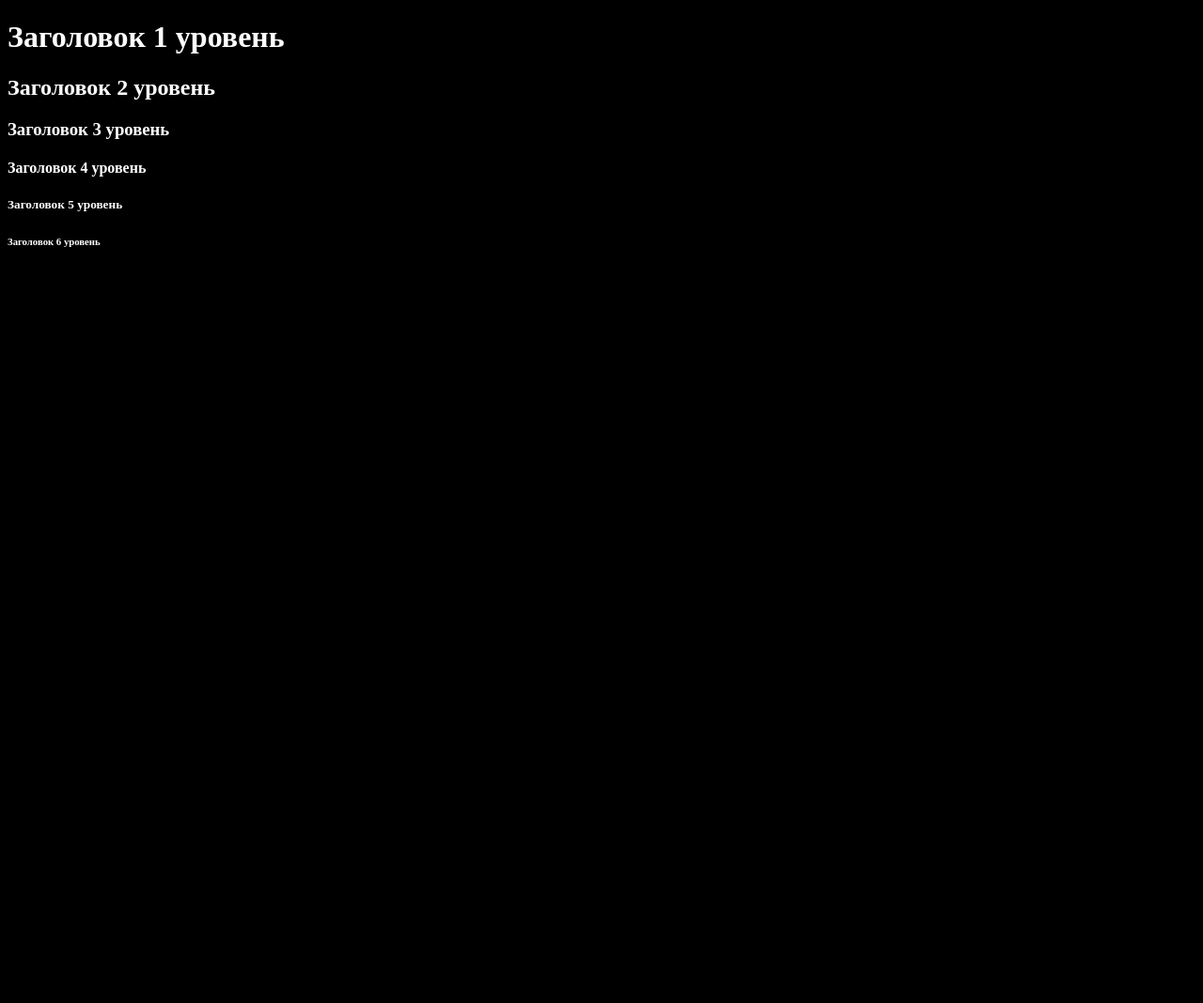
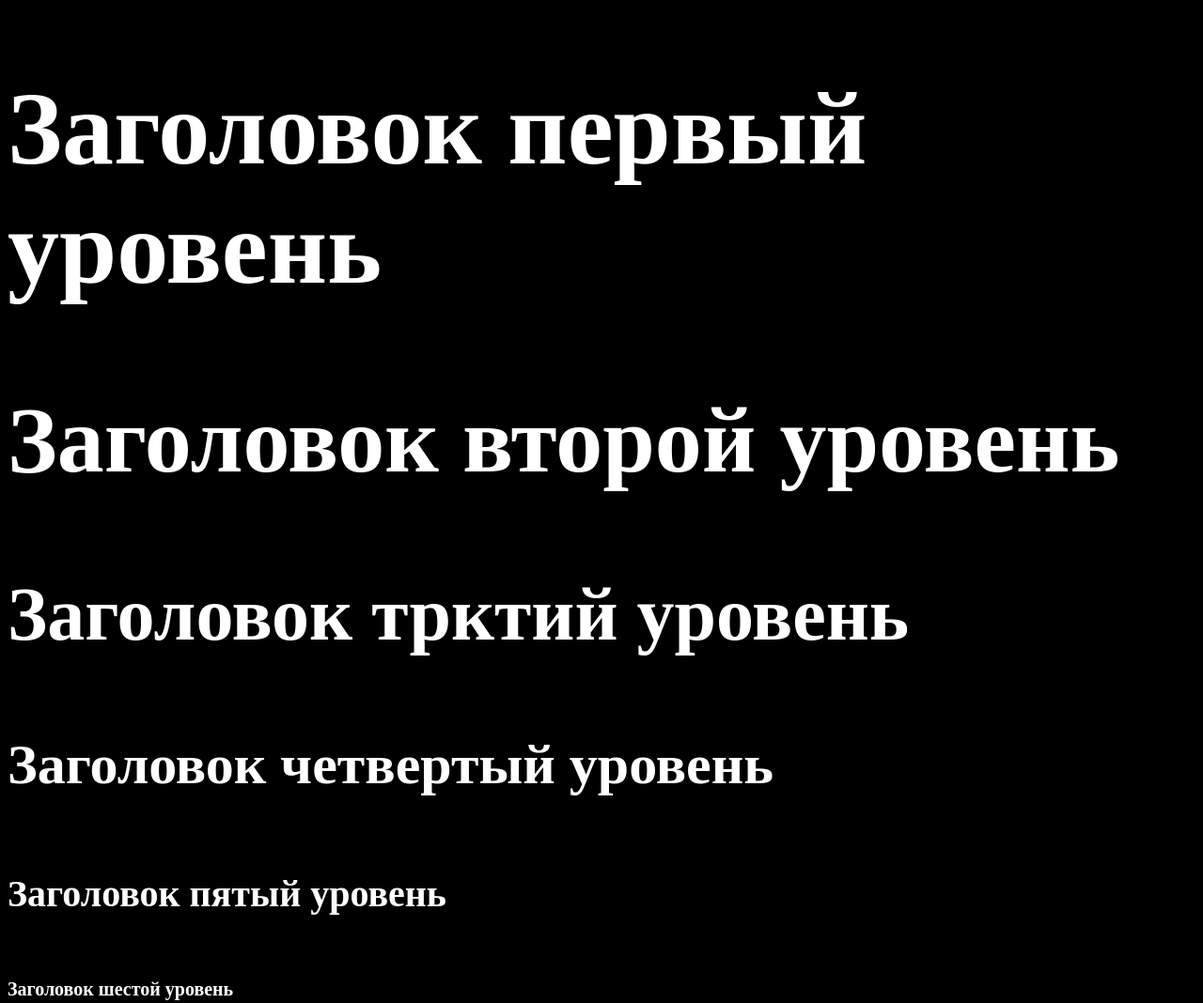
Before and after one commit to DmitryChernuha/learnHTML, a plain HTML site: page index.html in a window 1280 px wide. Shown: the whole page at 94% size. Before the commit the page ends 800 px from the top, so only its background shows below. Drawn offline with Linux system fonts and the light colour scheme.

Commit message:
Add text

```diff
--- a/css/main.css
+++ b/css/main.css
@@ -3,19 +3,25 @@ body{
 }
 h1{
     color: #fff;
+    font-size: 110px;
 }
 h2{
     color: #fff;
+    font-size: 100px;
 }
 h3{
     color: #fff;
+    font-size: 80px;
 }
 h4{
     color: #fff;
+    font-size: 60px;
 }
 h5{
     color: #fff;
+    font-size: 40px;
 }
 h6{
     color: #fff;
+    font-size: 20px;
 }
--- a/index.html
+++ b/index.html
@@ -7,12 +7,12 @@
 </head>
 <body>
     <div>
-        <h1>Заголовок 1 уровень</h1>
-        <h2>Заголовок 2 уровень</h2>
-        <h3>Заголовок 3 уровень</h3>
-        <h4>Заголовок 4 уровень</h4>
-        <h5>Заголовок 5 уровень</h5>
-        <h6>Заголовок 6 уровень</h6>
+        <h1>Заголовок первый уровень</h1>
+        <h2>Заголовок второй уровень</h2>
+        <h3>Заголовок трктий уровень</h3>
+        <h4>Заголовок четвертый уровень</h4>
+        <h5>Заголовок пятый уровень</h5>
+        <h6>Заголовок шестой уровень</h6>
     </div>
 </body>
 </html>
```
